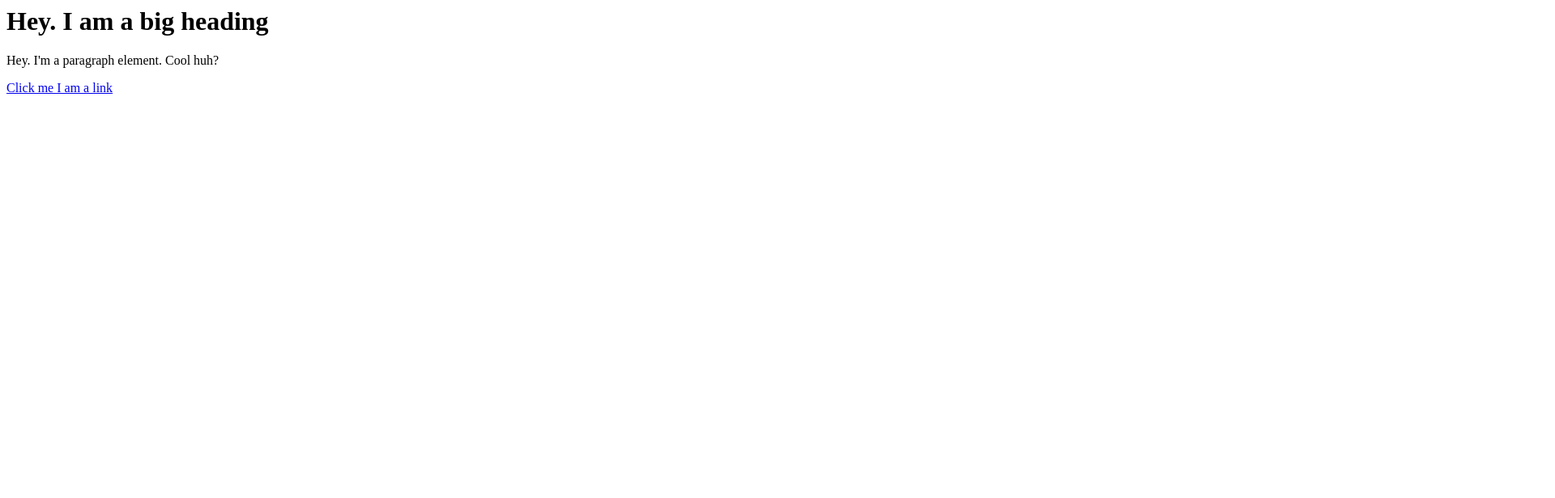
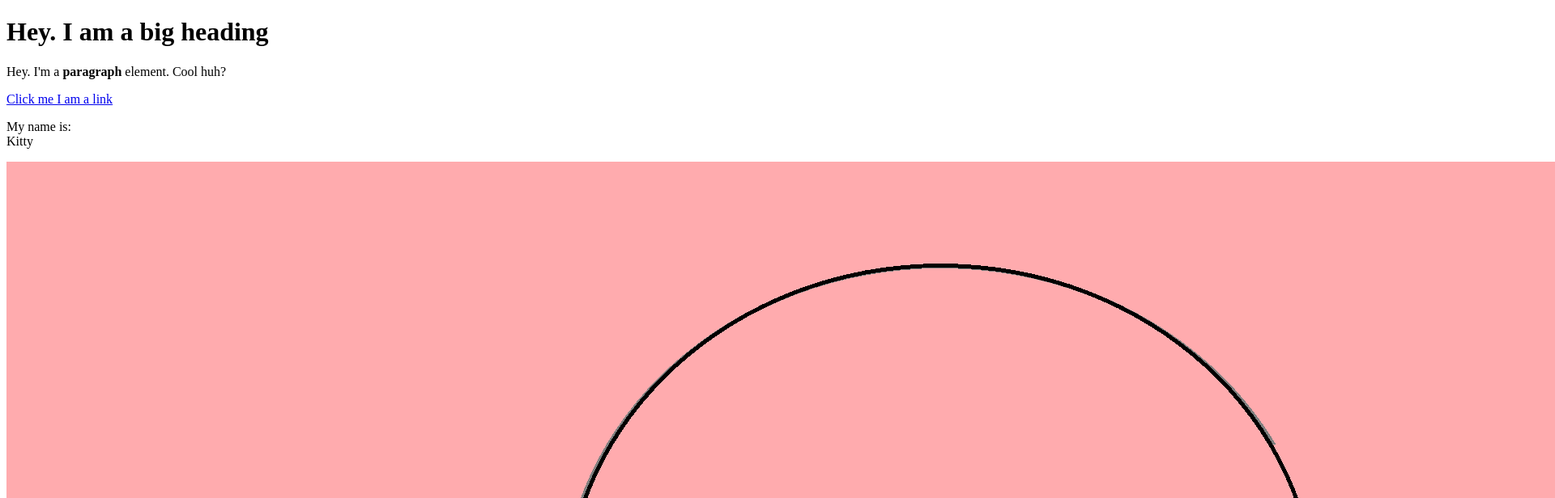
Before and after one commit to KieranKiera/Websites, a plain HTML site: page First.html in a window 1280 px wide. Shown: the top 616 px of the page at 81% size, 1920 px wide, since content can reach past the window. Drawn offline with Linux system fonts and the light colour scheme.

Commit message:
Added an image and some more elements

```diff
--- a/First.html
+++ b/First.html
@@ -1,7 +1,23 @@
-<!--These are comments-->
-<!-- This is how you do a heading-->
-<h1>Hey. I am a big heading</h1>
-<!-- This is paragraphs below the heading-->
-<p>Hey. I'm a paragraph element. Cool huh?</p>
-<!--this is how you do a link the target portion opens it in a new tab the title shows up when you hover over the link-->
-<a href="https://google.com"target="_blank" title="Google">Click me I am a link</a>
+<!--tells the elements we are writing in html 5 -->
+<!DOCTYPE html>
+<html>
+    <head>
+        <!--This is for the name of your webpage-->
+        <title>Test page </title>
+    </head>
+    <body>
+        <!-- These are comments-->
+        <!-- This is how you do a heading-->
+        <h1>Hey. I am a big heading</h1>
+        <!-- This is paragraphs below the heading the b's are for bolding i is for italicizing-->
+        <p>Hey. I'm a <b>paragraph</b> element. Cool huh?</p>
+        <!--this is how you do a link the target portion opens it in a new tab the title shows up when you hover over the link-->
+        <a href="https://google.com"target="_blank" title="Google">Click me I am a link</a>
+        <!--to return you have to insert a linee break element <br> no closing since you cant put anything inside of it-->
+        <p>My name is: <br> Kitty</p>
+        <!--image elements are an acception and dont have a closing element sometimes make sure it closes this is a relative url since its saved locally-->
+        <img src="img/KieraNavi pic.png">
+        <!--This is an absolute url to a picture, the second way to do this-->
+        <img src="https://www.google.com/imgres?q=fluffy%20cat&imgurl=https%3A%2F%2Fi.pinimg.com%2F736x%2F35%2F97%2F50%2F359750b0e11f4c9df9960ba20c2e060a.jpg&imgrefurl=https%3A%2F%2Fwww.pinterest.co.uk%2Fpin%2Fcats--705235622919383362%2F&docid=-Yr6oHToyRe_1M&tbnid=49fdmPJtLrfjlM&vet=12ahUKEwjBh_bAz8WGAxUGLFkFHaZeAt4QM3oECE8QAA..i&w=728&h=469&hcb=2&ved=2ahUKEwjBh_bAz8WGAxUGLFkFHaZeAt4QM3oECE8QAA">
+    </body>
+</html>
```
Also changed, not shown: img/KieraNavi pic.png (added).
